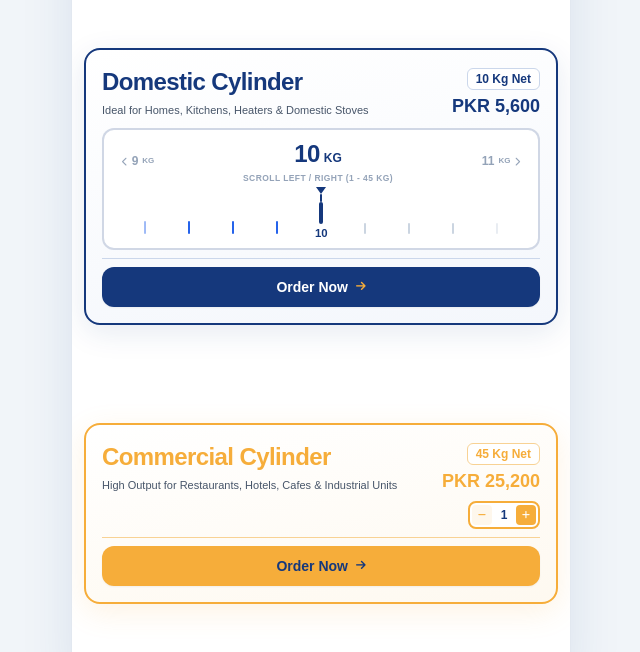
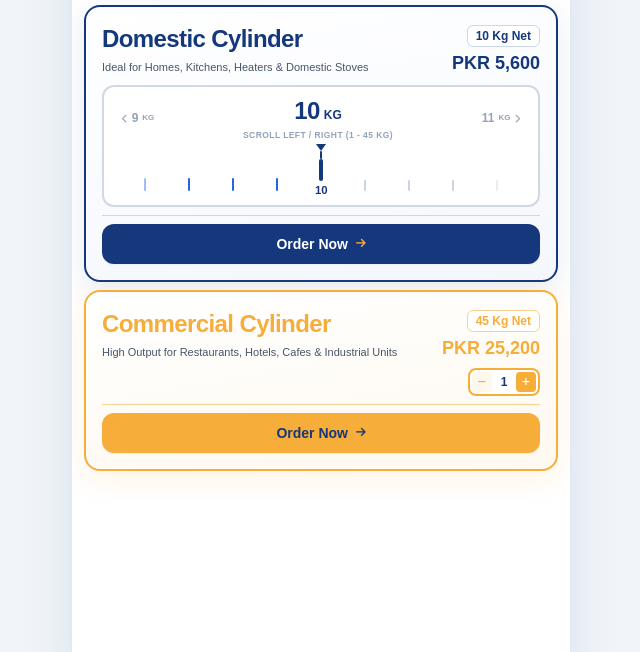
Before and after one commit to supportquranic/Mabrix-enterprises-order-online, a website: page index.html in a window 1280 px wide. Shown: the part 110-762 px from the top of the page, without its empty margins (319-959 px from the left). Drawn offline with nearby package versions, Linux system fonts and the light colour scheme; no server answers; a web font is replaced by a local one.

Commit message:
style: remove unwanted vertical gap between domestic and commercial cards

```diff
--- a/index.html
+++ b/index.html
@@ -281,8 +281,8 @@
         </header>
 
 
-        <!-- MAIN 2 BIG CARDS (COMPACT 1-SCREEN VIEW) -->
-        <main class="px-3 py-1.5 flex flex-col gap-2 flex-grow justify-around" id="mainCardsContainer">
+        <!-- MAIN 2 BIG CARDS (TIGHT NO-GAP VIEW) -->
+        <main class="px-3 py-2 flex flex-col gap-2 flex-grow justify-start" id="mainCardsContainer">
 
             <!-- RETURNING REGULAR CUSTOMER 1-CLICK BAR (AUTO-SHOWN IF PROFILE SAVED) -->
             <div id="quickReorderBar" class="hidden bg-gradient-to-r from-[#15387C] to-[#1e489e] text-white p-2.5 rounded-xl shadow-md border border-[#F6AD3A]/30 flex items-center justify-between gap-2 transition-all">
```
